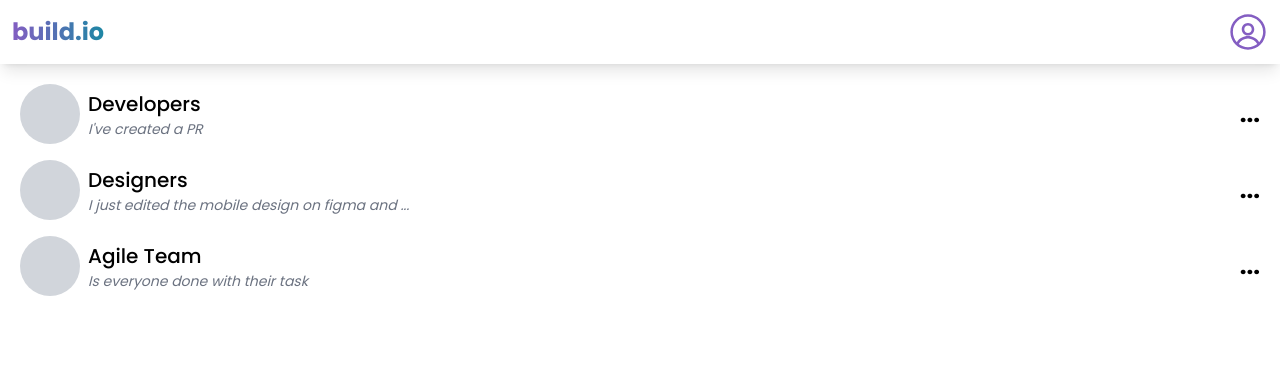
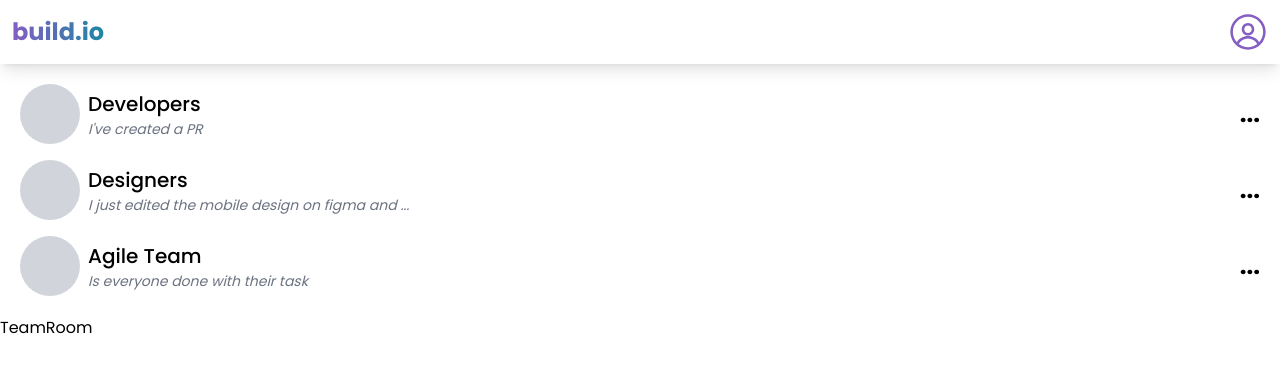
Before and after one commit to Blackbobs/build.io, a Next.js app: page / in a window 1280 px wide. Shown: the top 390 px of the page. Built offline with nearby package versions, Linux system fonts and the light colour scheme.

Commit message:
chores:fixed nothing

```diff
--- a/src/app/[team]/page.tsx
+++ /dev/null
@@ -1,5 +0,0 @@
-export default function TeamRoom() {
-    return(
-        <h1>Hello</h1>
-    )
-}
--- a/src/app/page.tsx
+++ b/src/app/page.tsx
@@ -1,17 +1,12 @@
 import { Nav } from "@/components/NavComponents";
 import { AllTeamsDisplay } from "@/components/TeamComponents";
+import Layout from "@/components/Layout";
 
 
 export default function Home() {
   return (
     <>
-      <div>
-        <Nav/>
-      </div>
-
-      <div>
-        <AllTeamsDisplay/>
-      </div>
+      <Layout/>
     </>
   );
 }
--- /dev/null
+++ b/src/app/team/[team_id]/page.tsx
@@ -0,0 +1,6 @@
+import { TeamRoom } from "@/components/TeamComponents";
+export default function page() {
+    return(
+     <TeamRoom/>
+    )
+}
--- /dev/null
+++ b/src/components/Layout/index.tsx
@@ -0,0 +1,49 @@
+"use client";
+import React, { useState, useEffect } from "react";
+import { AllTeamsDisplay, TeamRoom } from "../TeamComponents";
+import { Nav } from "../NavComponents";
+import Sidebar from "../Sidebar";
+
+export default function Layout() {
+  const [width, setWidth] = useState(window.innerWidth);
+
+  useEffect(() => {
+    const updateWidth = () => {
+      setWidth(window.innerWidth);
+    };
+
+    window.addEventListener("resize", updateWidth);
+
+    return () => window.removeEventListener("resize", updateWidth);
+  }, []);
+
+  return (
+    <main>
+      {width < 768 ? (
+        <>
+          <div>
+            <Nav />
+          </div>
+
+          <div>
+            <AllTeamsDisplay />
+          </div>
+        </>
+      ) : (
+        <>
+        <div>
+          <Nav/>
+        </div>
+        <div>
+          <div>
+            <Sidebar />
+          </div>
+          <div>
+            <TeamRoom />
+          </div>
+        </div>
+        </>
+      )}
+    </main>
+  );
+}
--- /dev/null
+++ b/src/components/Sidebar/index.tsx
@@ -0,0 +1,8 @@
+import { AllTeamsDisplay } from "../TeamComponents"
+export default function Sidebar() {
+    return(
+        <aside>
+            <AllTeamsDisplay/>
+        </aside>
+    )
+}
--- a/src/components/TeamComponents/AllTeamsDisplay.tsx
+++ b/src/components/TeamComponents/AllTeamsDisplay.tsx
@@ -3,6 +3,7 @@ import React, {useState} from "react";
 import { IoSearch } from "react-icons/io5";
 import { AiOutlineTeam } from "react-icons/ai";
 import CreateTeam from "./CreateTeam";
+import Link from "next/link";
 
 interface Team {
   teamName: string;
@@ -42,12 +43,12 @@ const AllTeamsDisplay: React.FC = () => {
                 className="flex items-center justify-between gap-2 p-2"
               >
                 <div className="w-[60px] h-[60px] rounded-full object-cover bg-gray-300"></div>
-                <div className="flex-1">
+                <Link href={`/team/${i}`} className="flex-1">
                   <p className="font-medium text-[20px]">{team.teamName}</p>
                   <p className="text-[14px] italic text-gray-500">
                     {team.message.length > 45 ? `${team.message.substring(0, 45)}...` : team.message}
                   </p>
-                </div>
+                </Link>
                 <div>
                   <small className="font-bold text-2xl">...</small>
                 </div>
@@ -56,10 +57,10 @@ const AllTeamsDisplay: React.FC = () => {
           ) : (
             <div>
               <p className="text-center text-xl font-medium p-3">
-                No Teams To Display
+                Oops, seems you are new...
               </p>
               <div className="text-center">
-                <button disabled={true} className="bg-brand p-3 rounded text-white font-bold cursor-pointer">
+                <button onClick={handleOpenModal} className="bg-brand p-3 rounded text-white font-bold cursor-pointer">
                   Create a Team
                 </button>
               </div>
--- a/src/components/TeamComponents/CreateTeam.tsx
+++ b/src/components/TeamComponents/CreateTeam.tsx
@@ -33,7 +33,7 @@ const CreateTeam: React.FC<CreateTeamProps> = ({setIsModalOpen}) => {
                 <textarea id='description' placeholder='Team Description' className=' border border-brand rounded-md w-full my-2 p-2 focus:outline-none' />
             </div>
             <div>
-                <button type="submit" className='flex items-center justify-center gap-3 capitalize font-medium text-[18px] bg-brand p-2 text-white rounded-md w-full my-2'><AiOutlineTeam size={30}/> <span>create team</span></button>
+                <button disabled={true} type="submit" className='flex items-center justify-center gap-3 capitalize font-medium text-[18px] bg-brand p-2 text-white rounded-md w-full my-2'><AiOutlineTeam size={30}/> <span>create team</span></button>
             </div>
             </form>
         </div>
--- a/src/components/TeamComponents/TeamRoom.tsx
+++ b/src/components/TeamComponents/TeamRoom.tsx
@@ -3,7 +3,9 @@ import React from 'react'
 const TeamRoom: React.FC = () => {
   return (
     <>
-
+    <section>
+      <h1>TeamRoom</h1>
+    </section>
     </>
   )
 }
--- a/src/components/TeamComponents/index.ts
+++ b/src/components/TeamComponents/index.ts
@@ -1,3 +1,4 @@
 import AllTeamsDisplay from "./AllTeamsDisplay";
+import TeamRoom from "./TeamRoom";
 
-export {AllTeamsDisplay}
+export {AllTeamsDisplay, TeamRoom}
```
